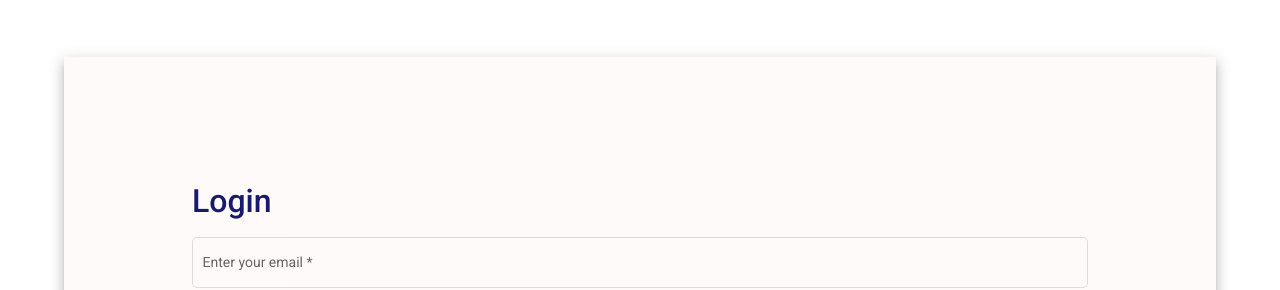
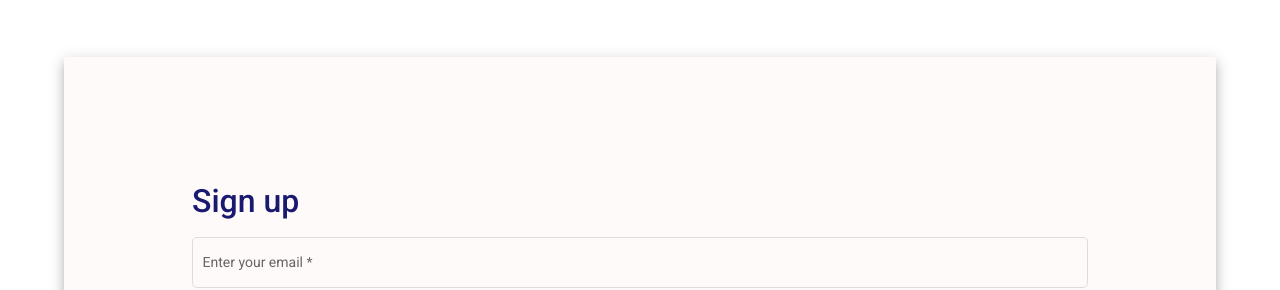
Before and after one commit to Wevertondiogo/Simple_CRUD, an Angular app: page /signup in a window 1280 px wide. Shown: the top 290 px of the page. Built offline with nearby package versions, Linux system fonts and the light colour scheme.

Commit message:
change text

```diff
--- a/src/app/modules/signup/page/signup.component.html
+++ b/src/app/modules/signup/page/signup.component.html
@@ -1,6 +1,6 @@
 <div class="container">
   <form class="form mat-elevation-z8" [formGroup]="formGroup" (ngSubmit)="onSubmit()">
-    <h2 class="form-title">Login</h2>
+    <h2 class="form-title">Sign up</h2>
 
     <mat-form-field appearance="outline">
       <mat-label>Enter your email</mat-label>
```
